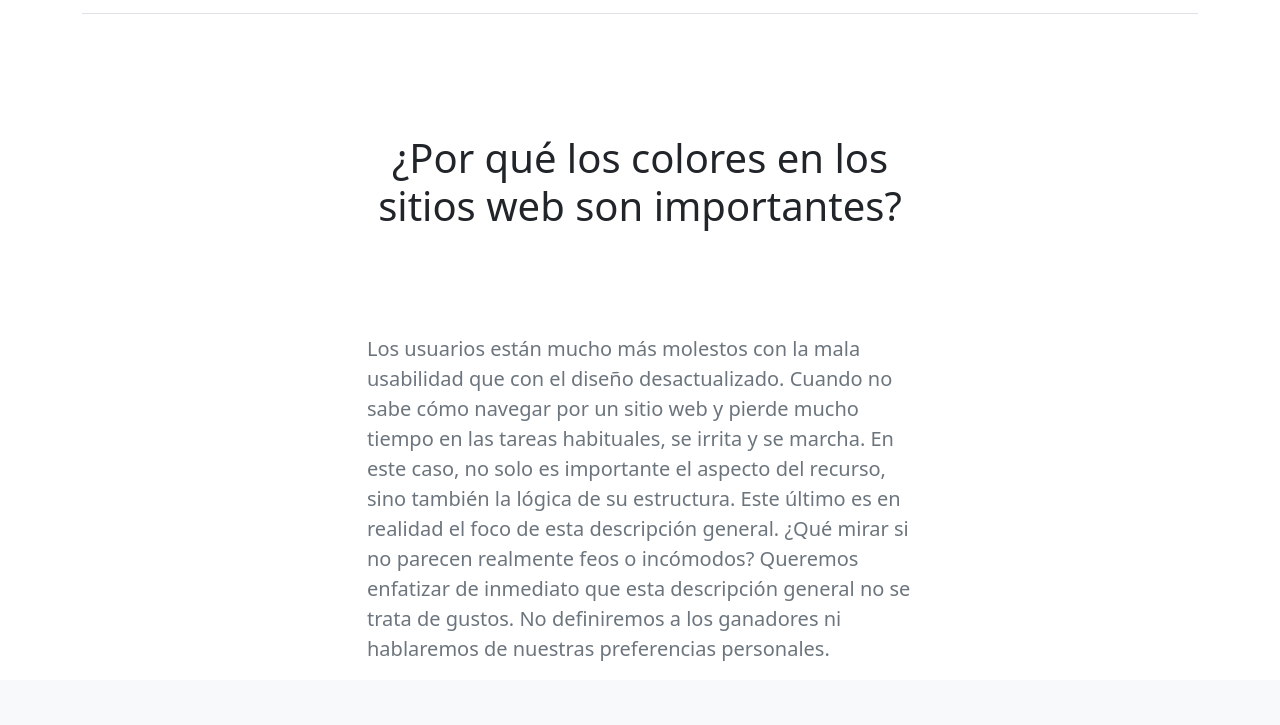
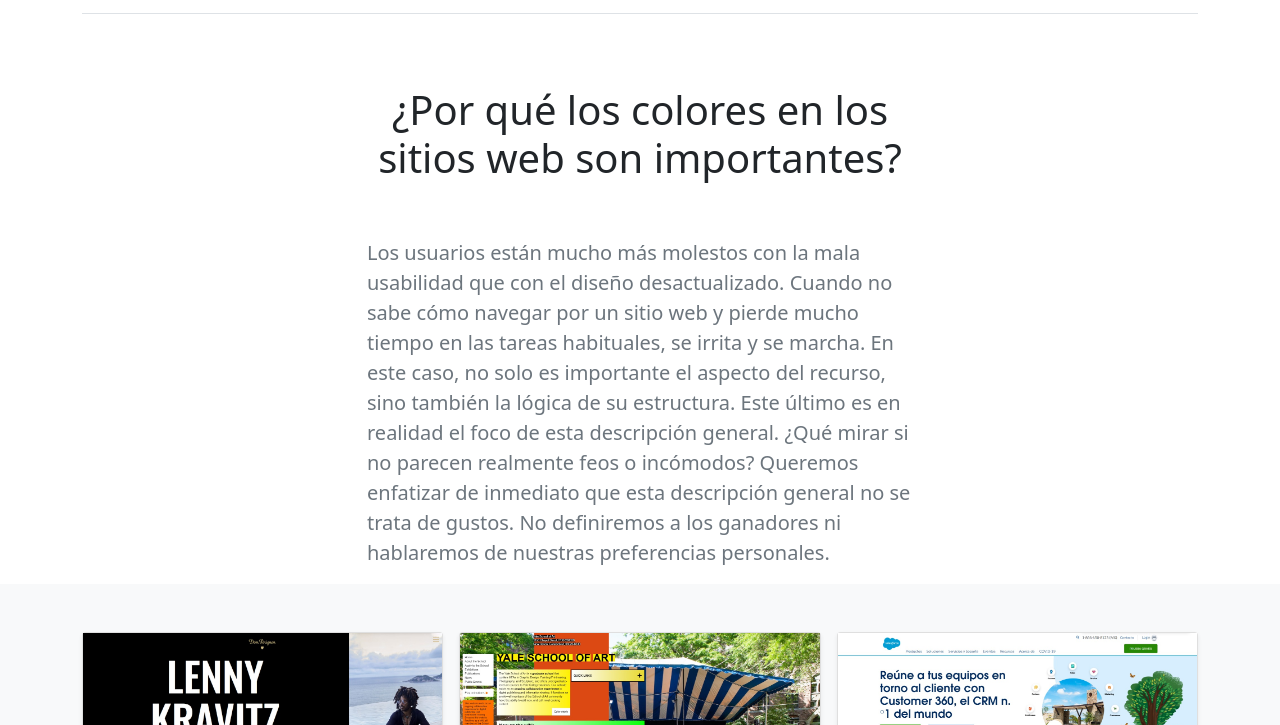
Before and after one commit to KevinMaxi98/WebGazerProject, a plain HTML site: page index.html in a window 1280 px wide. Shown: the part 59-784 px from the top of the page. Drawn offline with nearby package versions, Linux system fonts and the light colour scheme.

Commit message:
Final changes

```diff
--- a/index.html
+++ b/index.html
@@ -27,7 +27,7 @@
 
     <div class="b-example-divider"></div>
     <section class="py-5 text-center container">
-        <div class="row py-lg-5">
+        <div class="row">
             <div class="col-lg-6 col-md-8 mx-auto">
                 <h1 class="fw-light">¿Por qué los colores en los sitios web son importantes?</h1>
             </div>
```
